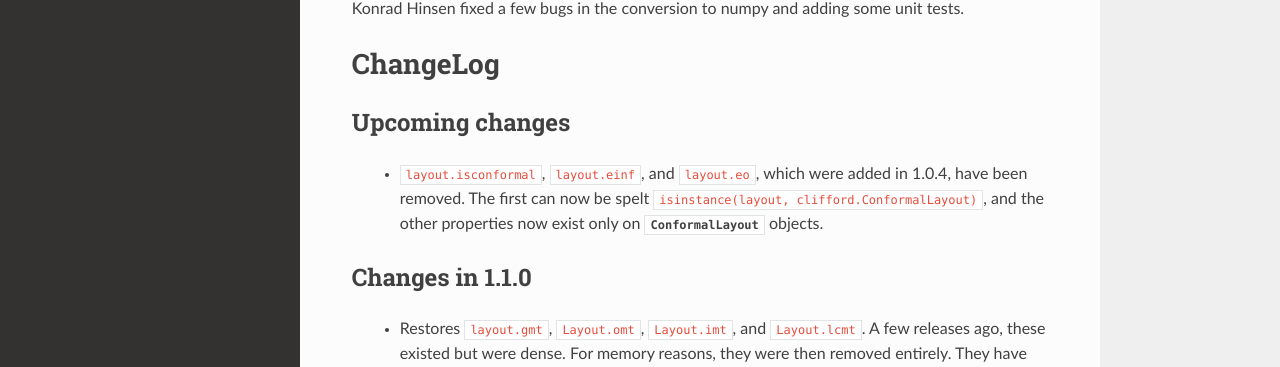
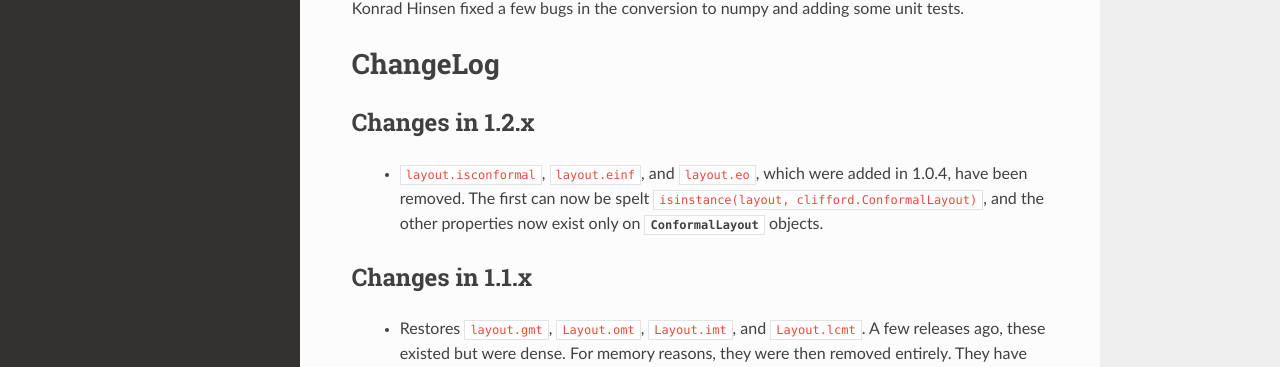
Before and after one commit to pygae/clifford, a Sphinx documentation site: the page built from docs/issues_and_changelog.rst, in a window 1280 px wide and 900 px high, scrolled down 1783 px. Shown: the part 154-521 px from the top of the window. Built offline with Sphinx 7.4.7 and the Read the Docs theme 2.0.0, drawn with Linux system fonts in a browser that asks for light colours; pages that are not in the unit, such as notebooks, are missing from menus.

Commit message:
Clarify changelog versioning, now that we have a 1.1.1 release

```diff
--- a/docs/issues_and_changelog.rst
+++ b/docs/issues_and_changelog.rst
@@ -105,7 +105,7 @@ tests.
 ChangeLog
 =========
 
-Upcoming changes
+Changes in 1.2.x
 ++++++++++++++++
 
  * ``layout.isconformal``, ``layout.einf``, and ``layout.eo``, which were added
@@ -114,7 +114,7 @@ Upcoming changes
    now exist only on :class:`ConformalLayout` objects.
 
 
-Changes in 1.1.0
+Changes in 1.1.x
 ++++++++++++++++
 
  * Restores ``layout.gmt``, ``Layout.omt``, ``Layout.imt``, and ``Layout.lcmt``.
```
